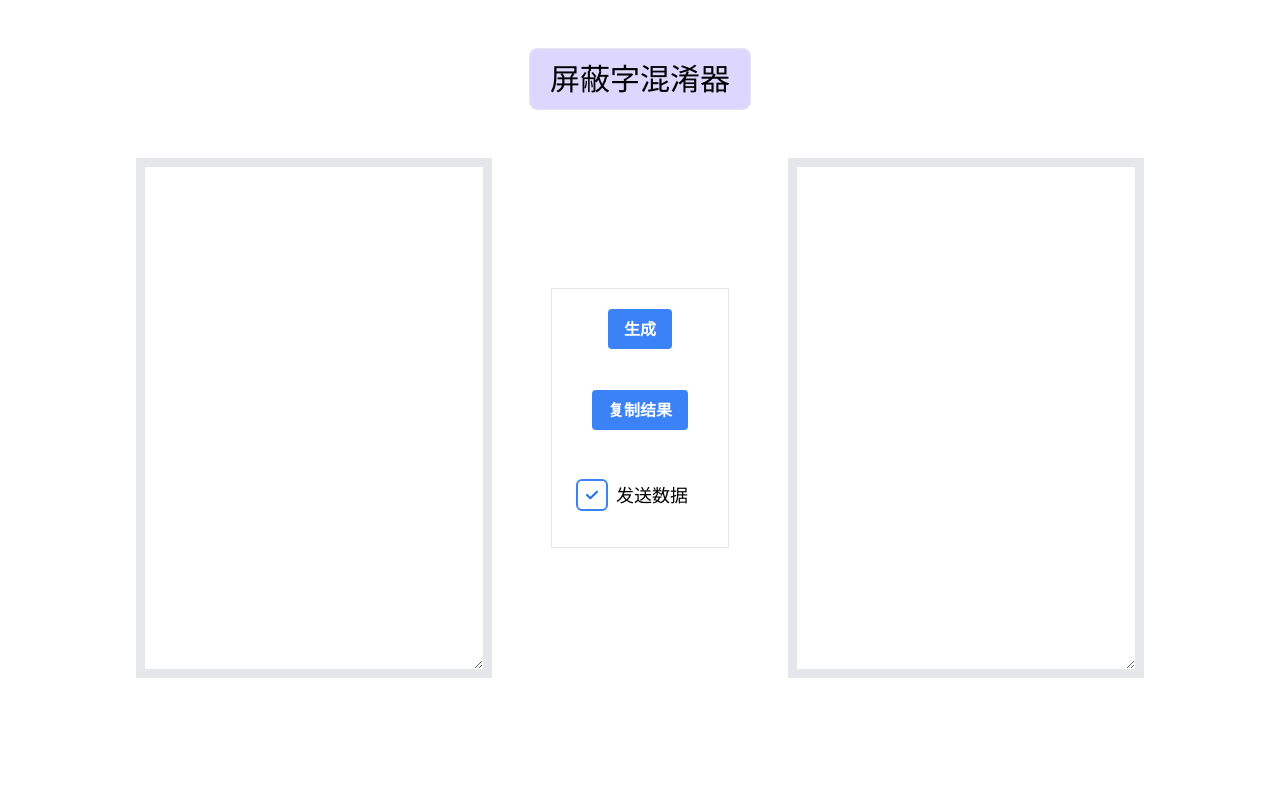
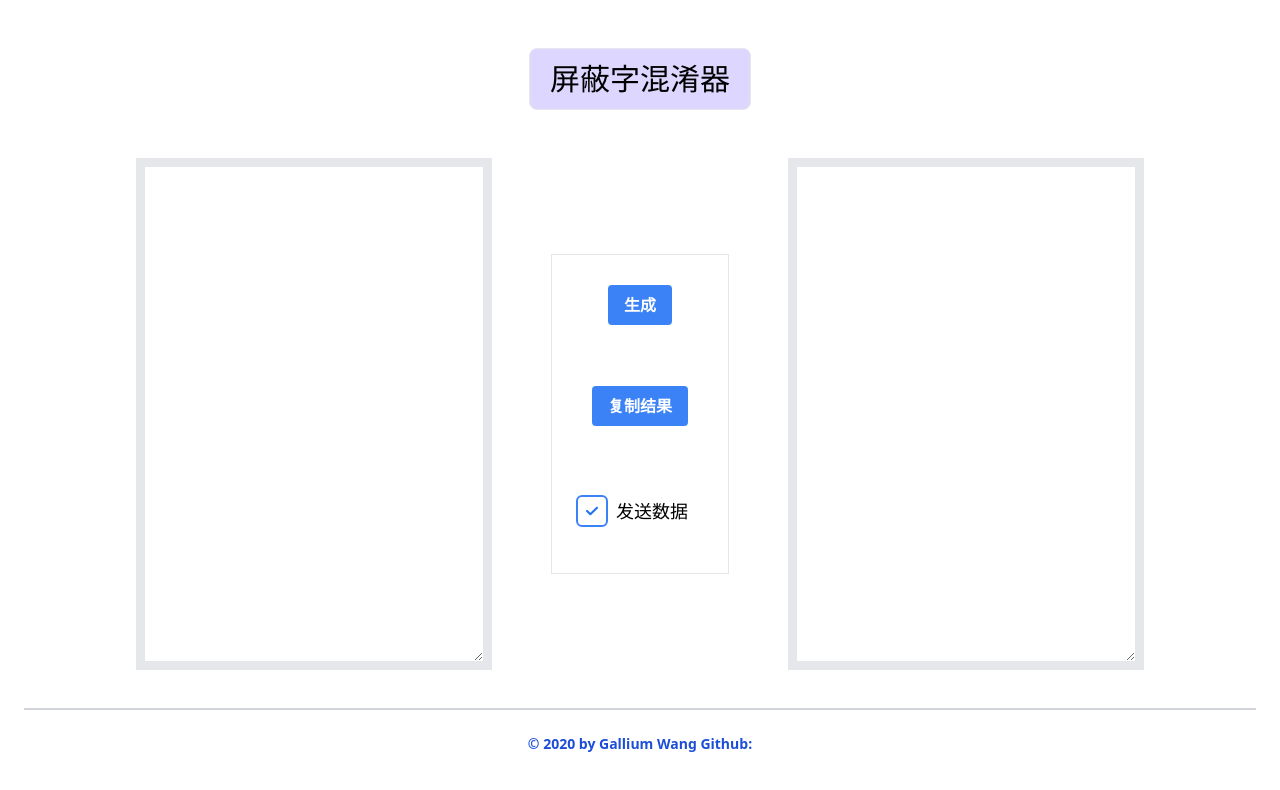
Before and after one commit to GTTC/harmonious_word_tool, a Vue app in the folder vue-project/: page / in a window 1280 px wide. Shown: the top 790 px of the page. Built offline with nearby package versions, Linux system fonts and the light colour scheme.

Commit message:
add footer

```diff
--- a/vue-project/src/components/appFooter.vue
+++ b/vue-project/src/components/appFooter.vue
@@ -1,5 +1,15 @@
 <template>
-<div></div>
+    <footer id="footer" class="footer bg-white pt-1">
+        <div class="container mx-auto px-6">
+            <div class="mt-16 border-t-2 border-gray-300 flex flex-col items-center">
+                <div class="sm:w-2/3 text-center py-6">
+                    <p class="text-sm text-blue-700 font-bold mb-2">
+                        © 2020 by Gallium Wang  Github:
+                    </p>
+                </div>
+            </div>
+        </div>
+    </footer>
 </template>
 
 <script>
@@ -9,5 +19,7 @@ export default {
 </script>
 
 <style>
+    #footer{
+    }
 
 </style>
--- a/vue-project/src/components/mainConverter.vue
+++ b/vue-project/src/components/mainConverter.vue
@@ -1,10 +1,10 @@
 <template>
-    <div id="mainConverter" class="mx-auto w-5/6 flex justify-around h-2/3 flex-wrap items-center">
+    <div id="mainConverter" class="mx-auto w-5/6 flex justify-around flex-wrap items-center">
         <div class="w-full">
         <h1 class=" text-3xl text-center my-12 border rounded-lg bg-purple-200 py-3 px-5 w-max mx-auto">屏蔽字混淆器</h1>
         </div>
 
-        <article id="text-before" class="w-1/3 text-center bg-purple-200 h-full border-8">
+        <article id="text-before" class="w-1/3 text-center bg-purple-200 h-4/5 border-8">
             <textarea class="h-full w-full border" v-model="rawText"></textarea>
         </article>
         <div class="w-1/6 h-1/2 border flex flex-col items-center justify-around">
@@ -31,7 +31,7 @@
             </div>
 
         </div>
-        <article id="text-after" class="w-1/3 text-center bg-purple-200 h-full border-8">
+        <article id="text-after" class="w-1/3 text-center bg-purple-200 h-4/5 border-8">
             <textarea id="text-after-textarea" readonly class="h-full w-full border" v-model="resultText"></textarea>
         </article>
     </div>
@@ -86,7 +86,7 @@ export default {
 <style>
     /* TODO:add responsible design */
     #mainConverter{
-        height: 65vh;
+        height: 80vh;
         min-width: 900px;
         min-height: 400px;
     }
```
